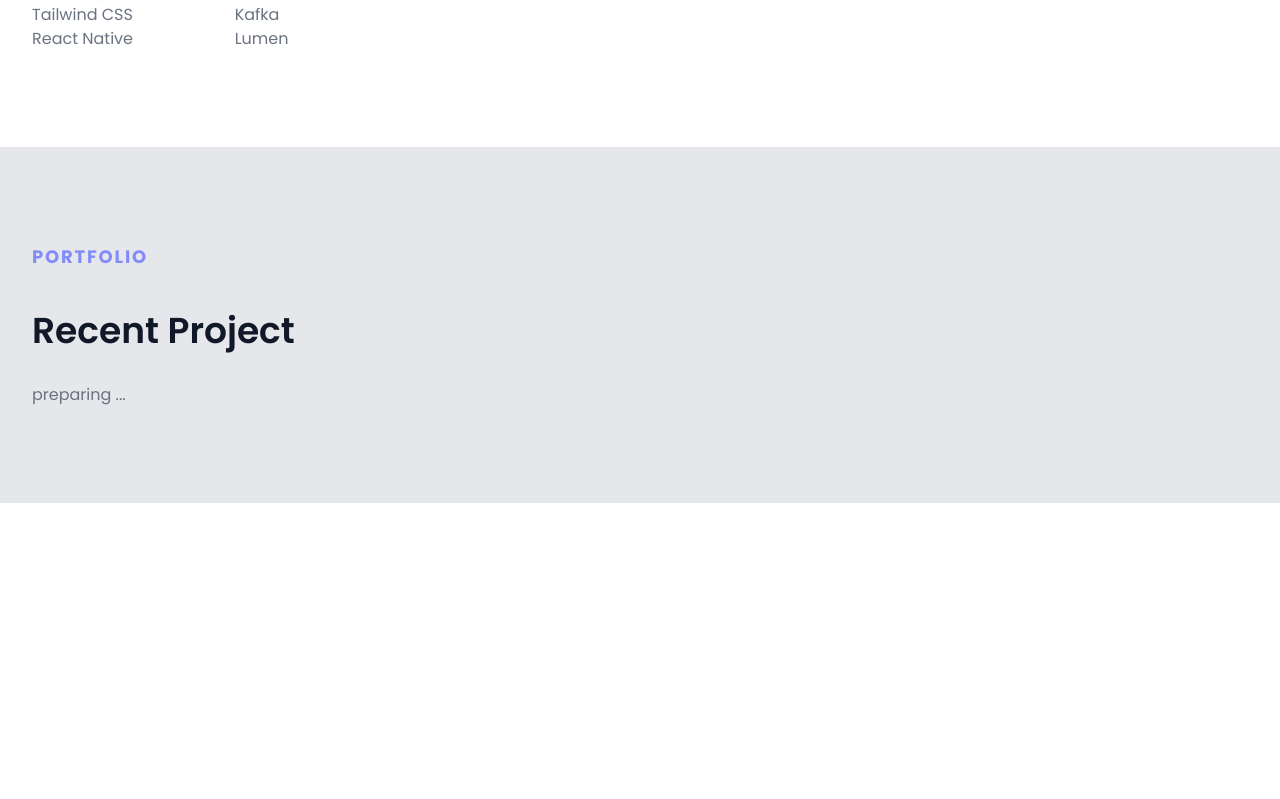
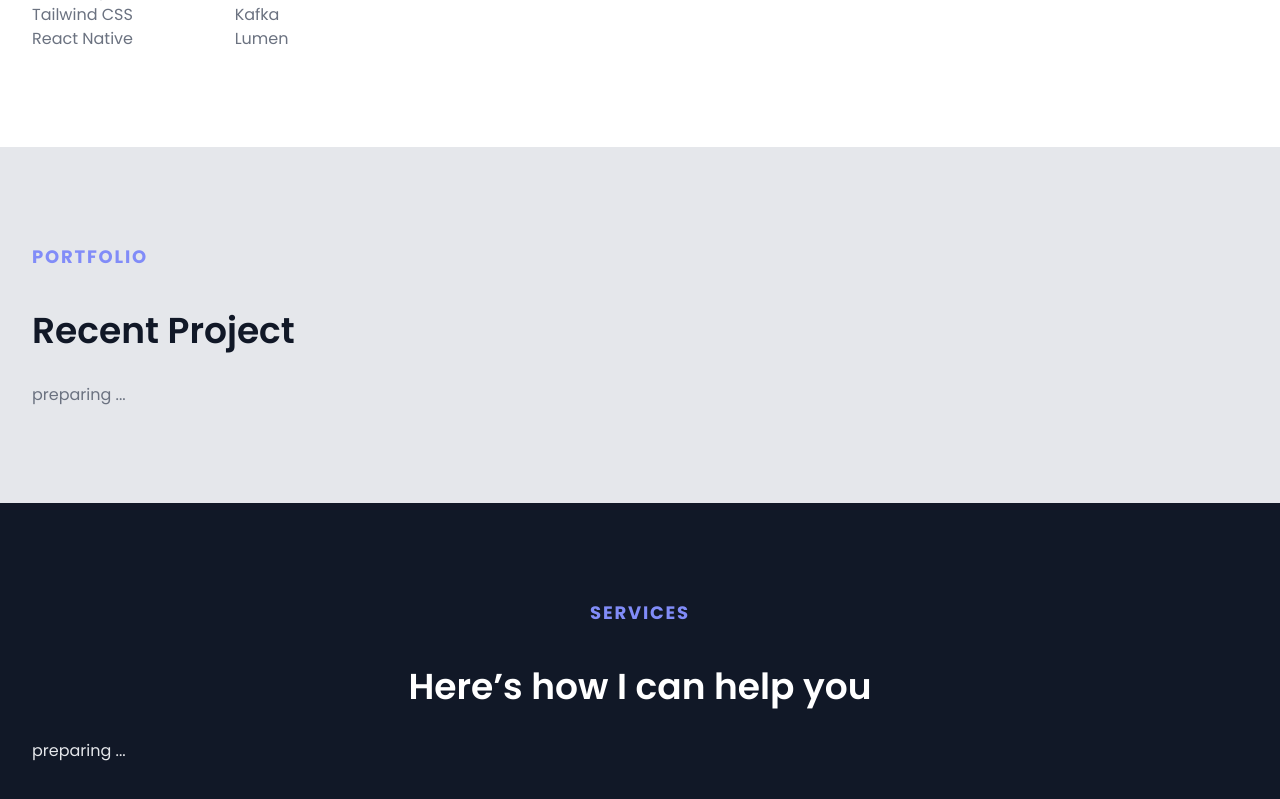
Before and after one commit to nashirjamali/nashirjamali.github.io, a Next.js app: page / in a window 1280 px wide. Shown: the part 1505-2304 px from the top of the page. Before the commit the page ends 2008 px from the top, so only its background shows below. Built offline with nearby package versions, Linux system fonts and the light colour scheme.

Commit message:
wip services

```diff
--- a/src/pages/index.js
+++ b/src/pages/index.js
@@ -3,6 +3,7 @@ import Nav from "src/parts/Nav";
 import Hero from "src/parts/Hero";
 import AboutMe from "src/parts/AboutMe";
 import Portfolio from "src/parts/Portfolio";
+import Services from "src/parts/Services";
 
 export default function Home() {
   return (
@@ -17,6 +18,7 @@ export default function Home() {
         <Hero />
         <AboutMe />
         <Portfolio />
+        <Services />
       </main>
     </div>
   );
--- /dev/null
+++ b/src/parts/Services.js
@@ -0,0 +1,19 @@
+const Services = () => {
+  return (
+    <div className="bg-gray-900">
+      <div className="py-24 container max-w-7xl mx-auto px-4 sm:px-6 lg:px-8">
+        <div className="text-indigo-400 font-bold text-lg tracking-widest text-center">
+          SERVICES
+        </div>
+        <h1 className="text-white font-semibold text-4xl mt-10  text-center">
+          Here’s how I can help you
+        </h1>
+        <p className="text-base font-normal text-gray-200 mt-8 leading-6">
+          preparing ...
+        </p>
+      </div>
+    </div>
+  );
+};
+
+export default Services;
```
